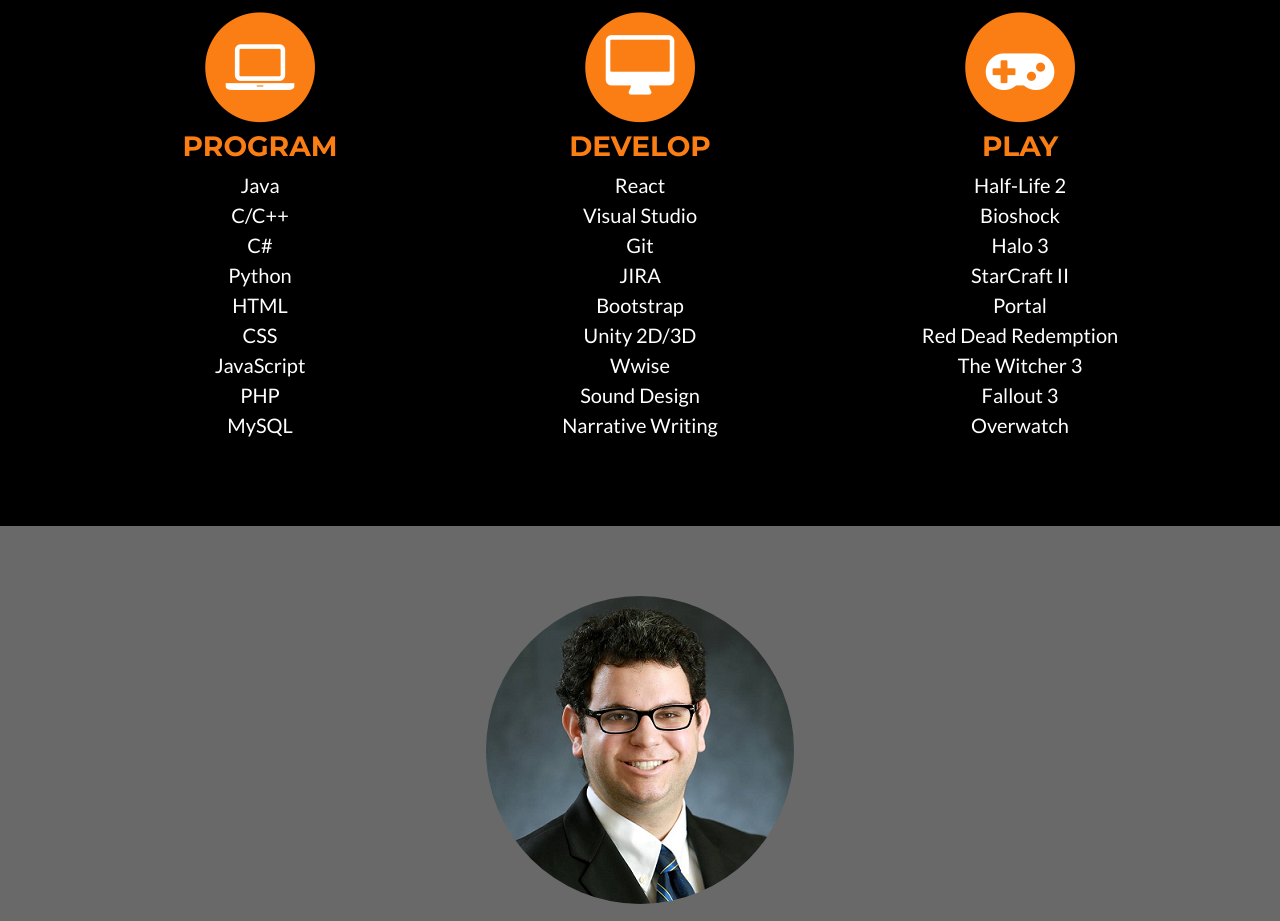
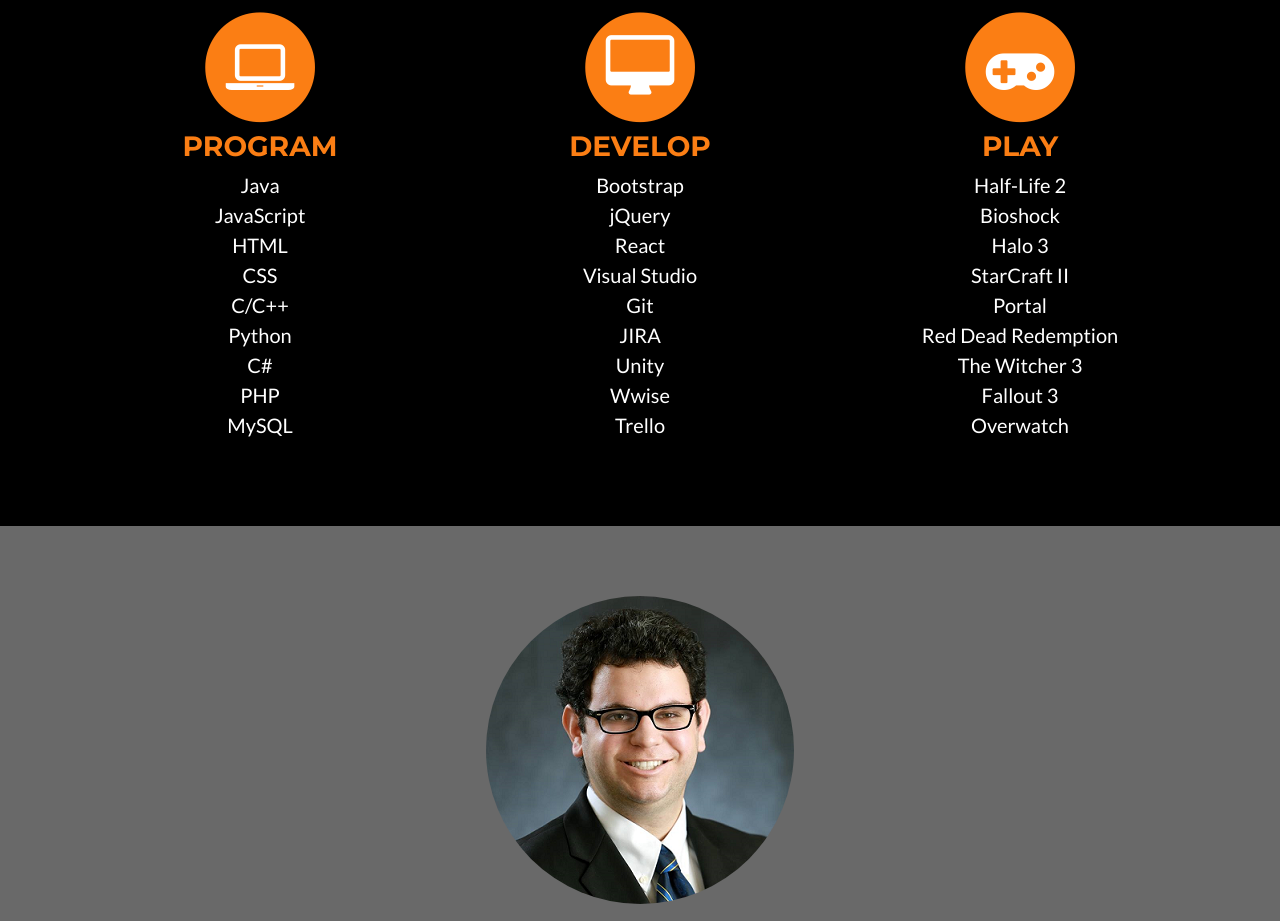
Before and after one commit to joshuadjacoby/joshuadjacoby.github.io, a plain HTML site: page index.html in a window 1280 px wide. Shown: the part 1776-2697 px from the top of the page. Drawn offline with Linux system fonts and the light colour scheme.

Commit message:
Reordered skills

```diff
--- a/index.html
+++ b/index.html
@@ -188,12 +188,12 @@
 					</span>
 					<h3 class="service-heading">Program</h3>
 					<p class="large">Java
-						<br/>C/C++
-						<br/>C#
-						<br/>Python
+						<br/>JavaScript
 						<br/>HTML
 						<br/>CSS
-						<br/>JavaScript
+						<br/>C/C++
+						<br/>Python
+						<br/>C#
 						<br/>PHP
 						<br/>MySQL</p>
 				</div>
@@ -203,15 +203,15 @@
 						<i class="fa fa-desktop fa-stack-1x fa-inverse"></i>
 					</span>
 					<h3 class="service-heading">Develop</h3>
-					<p class="large">React
+					<p class="large">Bootstrap
+						<br/>jQuery
+						<br/>React
 						<br/>Visual Studio
 						<br/>Git
 						<br/>JIRA
-						<br/>Bootstrap
-						<br/>Unity 2D/3D
+						<br/>Unity
 						<br/>Wwise
-						</br>Sound Design
-						<br/>Narrative Writing</p>
+						</br>Trello
 				</div>
 				<div class="col-md-4">
 					<span class="fa-stack fa-4x">
```
